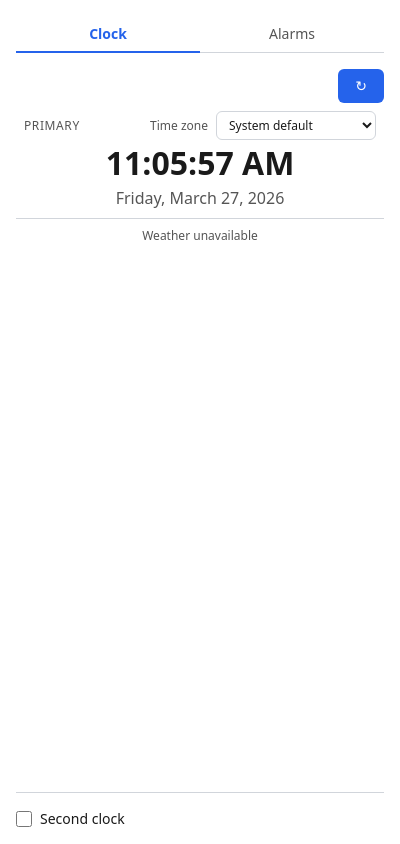
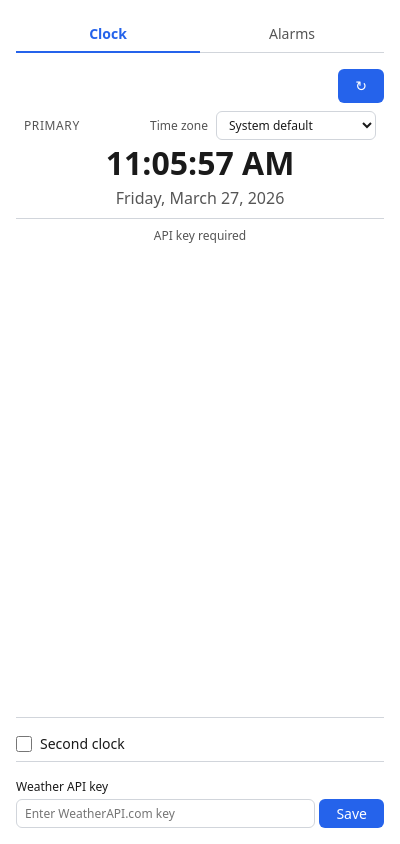
Before and after one commit to GamiXChanuka/Time-and-Date-Extension, a browser extension: page src/popup/popup.html in a window 400 px wide. Drawn offline with Linux system fonts and the light colour scheme.

Commit message:
feat: add API key settings UI and locale-based temp unit display
Add a password input in the popup for users to enter their WeatherAPI.com
key (stored in chrome.storage.local). Weather refresh now checks for a
configured key and shows "API key required" when missing, instead of
attempting a doomed fetch. Temperature rendering uses the tempUnit field
from the weather DTO for correct Celsius/Fahrenheit display based on
system locale.

```diff
--- a/src/popup/popup.css
+++ b/src/popup/popup.css
@@ -302,6 +302,68 @@ main {
   outline-offset: 2px;
 }
 
+/* --- API key settings --- */
+
+.api-key-settings {
+  flex-direction: column;
+  align-items: flex-start;
+  gap: var(--space-1);
+}
+
+.api-key-label {
+  font-size: var(--font-size-small);
+  font-weight: var(--font-weight-btn);
+  color: var(--color-text);
+}
+
+.api-key-row {
+  display: flex;
+  gap: var(--space-1);
+  width: 100%;
+}
+
+.api-key-input {
+  flex: 1;
+  min-width: 0;
+  padding: var(--space-1) var(--space-2);
+  font-family: var(--font-family);
+  font-size: var(--font-size-small);
+  color: var(--color-text);
+  background-color: var(--color-bg);
+  border: 1px solid var(--color-border);
+  border-radius: var(--radius);
+}
+
+.api-key-input:focus-visible {
+  outline: 3px solid var(--color-focus);
+  outline-offset: 2px;
+}
+
+.btn-small {
+  padding: var(--space-1) var(--space-2);
+  font-family: var(--font-family);
+  font-size: var(--font-size-small);
+  font-weight: var(--font-weight-btn);
+  color: var(--color-bg);
+  background-color: var(--color-btn-bg);
+  border: 1px solid transparent;
+  border-radius: var(--radius);
+  cursor: pointer;
+}
+
+.btn-small:hover {
+  background-color: var(--color-btn-hover);
+}
+
+.btn-small:focus-visible {
+  outline: 3px solid var(--color-focus);
+  outline-offset: 2px;
+}
+
+.btn-small:active {
+  background-color: var(--color-btn-active);
+}
+
 /* --- Refresh button --- */
 
 #refreshBtn {
--- a/src/popup/popup.html
+++ b/src/popup/popup.html
@@ -139,6 +139,21 @@
             <span>Second clock</span>
           </label>
         </div>
+
+        <div class="settings api-key-settings">
+          <label for="weatherApiKeyInput" class="api-key-label">Weather API key</label>
+          <div class="api-key-row">
+            <input
+              type="password"
+              id="weatherApiKeyInput"
+              class="api-key-input"
+              placeholder="Enter WeatherAPI.com key"
+              autocomplete="off"
+              spellcheck="false"
+            />
+            <button type="button" id="weatherApiKeySaveBtn" class="btn btn-small">Save</button>
+          </div>
+        </div>
       </div>
 
       <div id="alarmView" role="tabpanel" aria-labelledby="alarmTab" hidden>
--- a/src/popup/popup.js
+++ b/src/popup/popup.js
@@ -347,7 +347,7 @@ if (typeof document !== 'undefined') {
       els.condition.textContent = data.condition || '';
     }
     if (els.temp) {
-      els.temp.textContent = data.temp !== null ? data.temp + '°C' : '';
+      els.temp.textContent = data.temp !== null ? data.temp + (data.tempUnit || '°C') : '';
     }
     if (els.icon) {
       if (data.icon) {
@@ -370,14 +370,45 @@ if (typeof document !== 'undefined') {
   };
 
   /**
+   * Show a non-blocking status message in a weather panel.
+   * Used for "API key required" or "Weather unavailable" states.
+   *
+   * @param {object|null} els - Weather element group from _queryWeatherEls
+   * @param {string} message - Status text to display
+   */
+  var _showWeatherStatus = function _showWeatherStatus(els, message) {
+    if (!els || !els.content) {
+      return;
+    }
+    els.content.hidden = true;
+    if (els.status) {
+      els.status.hidden = false;
+      els.status.textContent = message;
+    }
+    if (els.updated) {
+      els.updated.textContent = '';
+    }
+  };
+
+  /**
    * Fetch and render weather for all visible clocks.
    * Each clock's fetch is independent — one failure does not affect others.
    * No-op if the Weather module is not loaded (e.g. in tests).
+   * Shows "API key required" when no key is configured.
    *
    * @param {boolean} [forceRefresh] - True for manual refresh (15s debounce)
    */
   var _refreshWeather = function _refreshWeather(forceRefresh) {
     if (typeof Weather === 'undefined') {
+      return;
+    }
+
+    Weather.getApiKey().then(function (apiKey) {
+      if (!apiKey) {
+        _showWeatherStatus(_primaryWeatherEls, 'API key required');
+        if (_settings.dualClockEnabled) {
+          _showWeatherStatus(_secondaryWeatherEls, 'API key required');
+        }
         return;
       }
 
@@ -404,6 +435,7 @@ if (typeof document !== 'undefined') {
             _renderWeatherPanel(_secondaryWeatherEls, null);
           });
       }
+    });
   };
 
   /**
@@ -585,6 +617,38 @@ if (typeof document !== 'undefined') {
     _primaryWeatherEls = _queryWeatherEls('primary');
     _secondaryWeatherEls = _queryWeatherEls('secondary');
 
+    /* API key input elements */
+    var apiKeyInput = document.getElementById('weatherApiKeyInput');
+    var apiKeySaveBtn = document.getElementById('weatherApiKeySaveBtn');
+
+    /* Pre-fill API key input with masked indicator if a key exists */
+    if (apiKeyInput && typeof Weather !== 'undefined') {
+      Weather.getApiKey().then(function (key) {
+        if (key) {
+          apiKeyInput.placeholder = 'Key saved — enter new key to replace';
+        }
+      });
+    }
+
+    /* Save button: persist key, clear cache, re-fetch weather */
+    if (apiKeySaveBtn && apiKeyInput) {
+      apiKeySaveBtn.addEventListener('click', function () {
+        var key = apiKeyInput.value.trim();
+        if (!key) {
+          return;
+        }
+        if (typeof Weather !== 'undefined') {
+          Weather.setApiKey(key).then(function () {
+            apiKeyInput.value = '';
+            apiKeyInput.placeholder = 'Key saved — enter new key to replace';
+            Weather.clearWeatherCache();
+            _refreshWeather(true);
+            _announceStatus('Weather API key saved');
+          });
+        }
+      });
+    }
+
     /* Render immediately with defaults, then async-load persisted settings */
     safeRender();
     startTicker();
```
Lines whose indentation alone changed are shown as unchanged.
